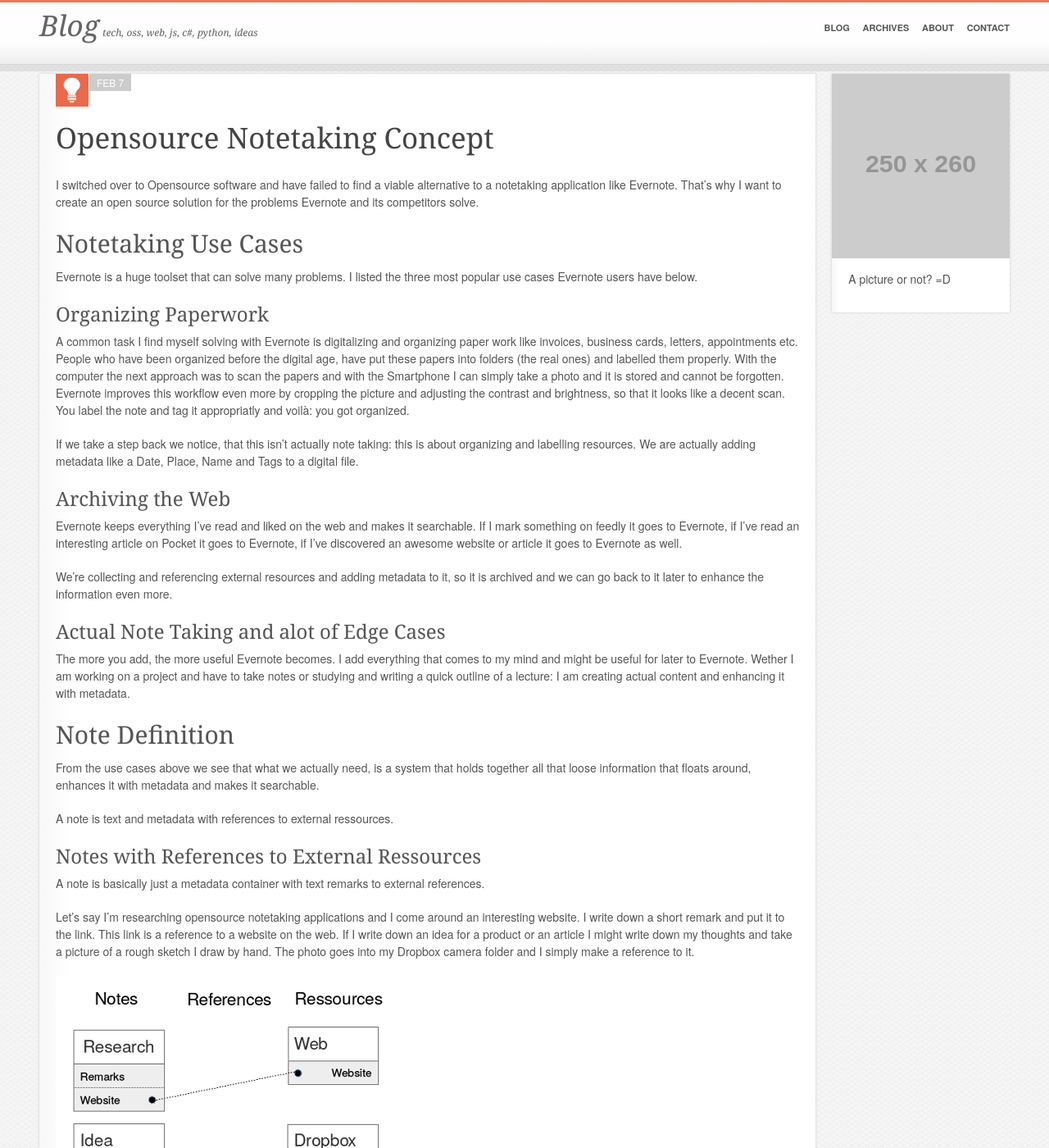
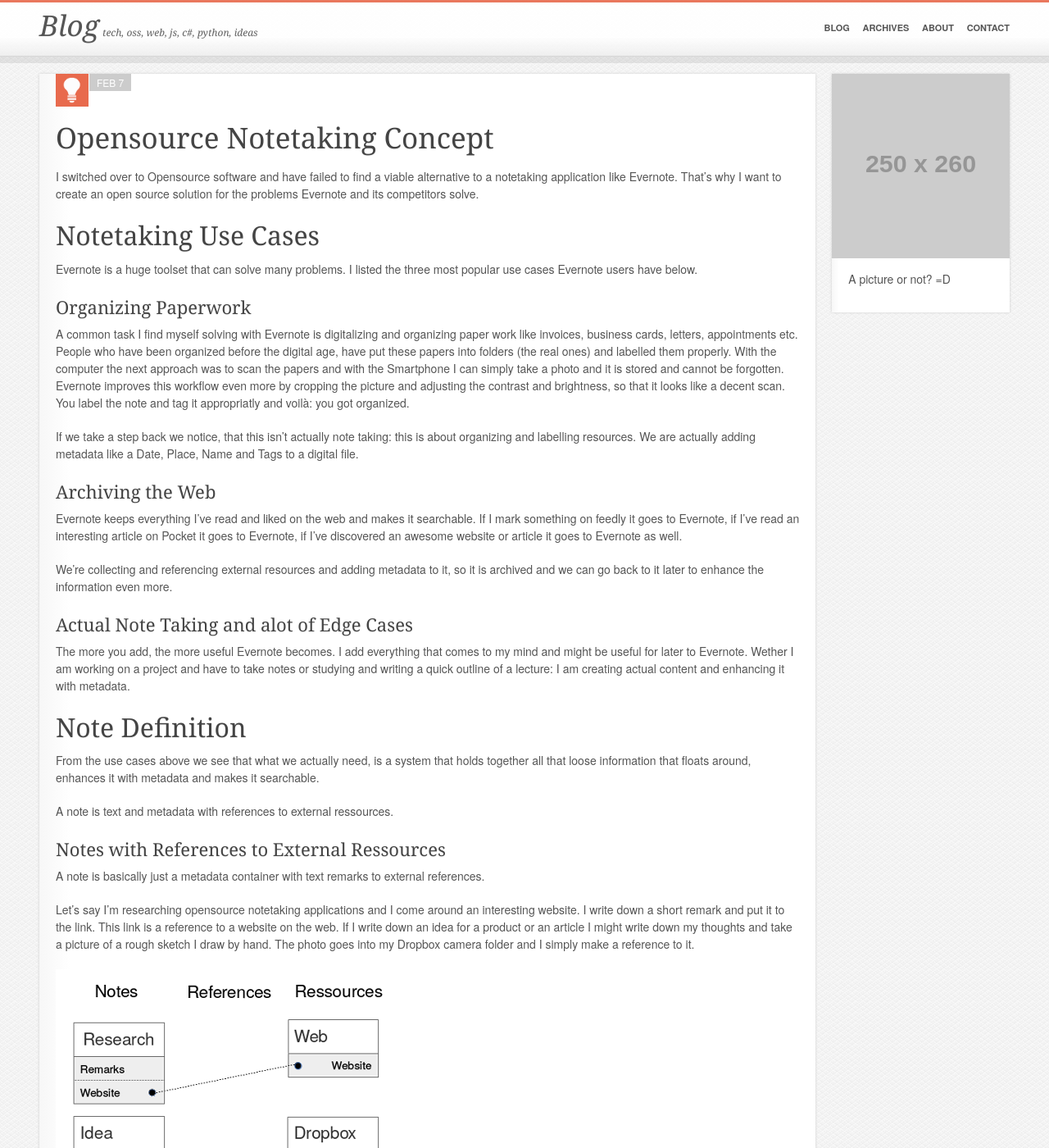
Before and after one commit to lukasmartinelli/lukasmartinelli.github.io, a Jekyll site: the page built from _posts/2014-02-07-opensource-notetaking-concept.md, in a window 1280 px wide and 1400 px high. Shown: the whole window at 82% size. Built offline with Jekyll 4.4.1, drawn with Linux system fonts in a browser that asks for light colours; Markdown is read by kramdown in place of the engine named in the settings.

Commit message:
Restyled headers

```diff
--- a/css/main.css
+++ b/css/main.css
@@ -41,7 +41,7 @@
   font-family: "Georgia", "Times New Roman", Helvetica, Arial, sans-serif;
   font-weight: normal;
   font-style: normal;
-  color: color-dark;
+  color: #444444;
   text-shadow: 0 1px 0 #eee;
 }
 /* line 37, ../sass/_base.scss */
@@ -58,27 +58,27 @@
 h1 {
   font-size: 2.5em;
   line-height: 1.57143em;
-  margin-bottom: 0.57143em;
+  margin-bottom: 0.28571em;
 }
 
 /* line 52, ../sass/_base.scss */
 h2 {
-  font-size: 2.14286em;
-  line-height: 1.33333em;
+  font-size: 2.28571em;
+  line-height: 1.25em;
   margin-bottom: 0.33333em;
 }
 
 /* line 58, ../sass/_base.scss */
 h3 {
-  font-size: 1.71429em;
-  line-height: 1.25em;
-  margin-bottom: 0.33333em;
+  font-size: 1.57143em;
+  line-height: 1.36364em;
+  margin-bottom: 0.36364em;
 }
 
 /* line 64, ../sass/_base.scss */
 h4 {
   font-size: 1em;
-  line-height: 24, 14;
+  line-height: 20, 14;
   font-weight: bold;
 }
 
--- a/index.html
+++ b/index.html
@@ -9,10 +9,10 @@
         <div class="post-format icon-{{ post.categories[0] }}">&nbsp;</div>
         <time class="post-date" datetime="{{ post.date }}" pubdate="pubdate" title"{{ post.date | date: '%B %d, %Y' }}
 ">{{ post.date | date: "%b %-d"}}</time>
-		<h2><a href=" {{ post.url }}">{{ post.title }}</a></h2>
+        <h1><a href=" {{ post.url }}">{{ post.title }}</a></h1>
     </header>
     <div class="content">
-	  	<p>{{ post.excerpt }}</p>
+        {{ post.excerpt }}
     </div>
     <footer>
         <span class="tags">
```
Also changed, not shown: sass/_base.scss (+8 -8 lines). Lines whose indentation alone changed are shown as unchanged.
